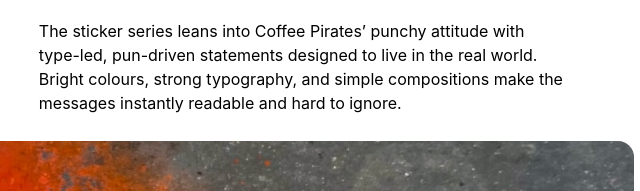
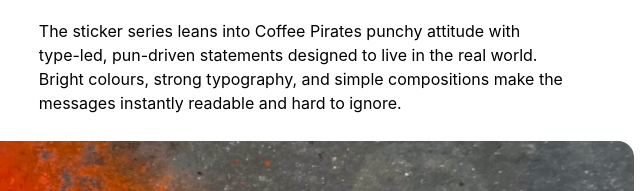
Before and after one commit to volfikin/Web-Portfolio, a plain HTML site: page coffeepirates.html in a window 1280 px wide. Shown: the part 781-972 px from the top of the page, 614-1254 px from the left. Drawn offline with Linux system fonts and the light colour scheme.

Commit message:
Fix Text Typo

```diff
--- a/coffeepirates.html
+++ b/coffeepirates.html
@@ -61,7 +61,7 @@
         into a bold, fast read, highlighting key brand applications and the overall tone.
       </p>
       <br>
-      <p>The sticker series leans into Coffee Pirates’ punchy attitude with type-led,
+      <p>The sticker series leans into Coffee Pirates punchy attitude with type-led,
         pun-driven statements designed to live in the real world.
         Bright colours, strong typography, and simple compositions make the messages
         instantly readable and hard to ignore.</p>
```
